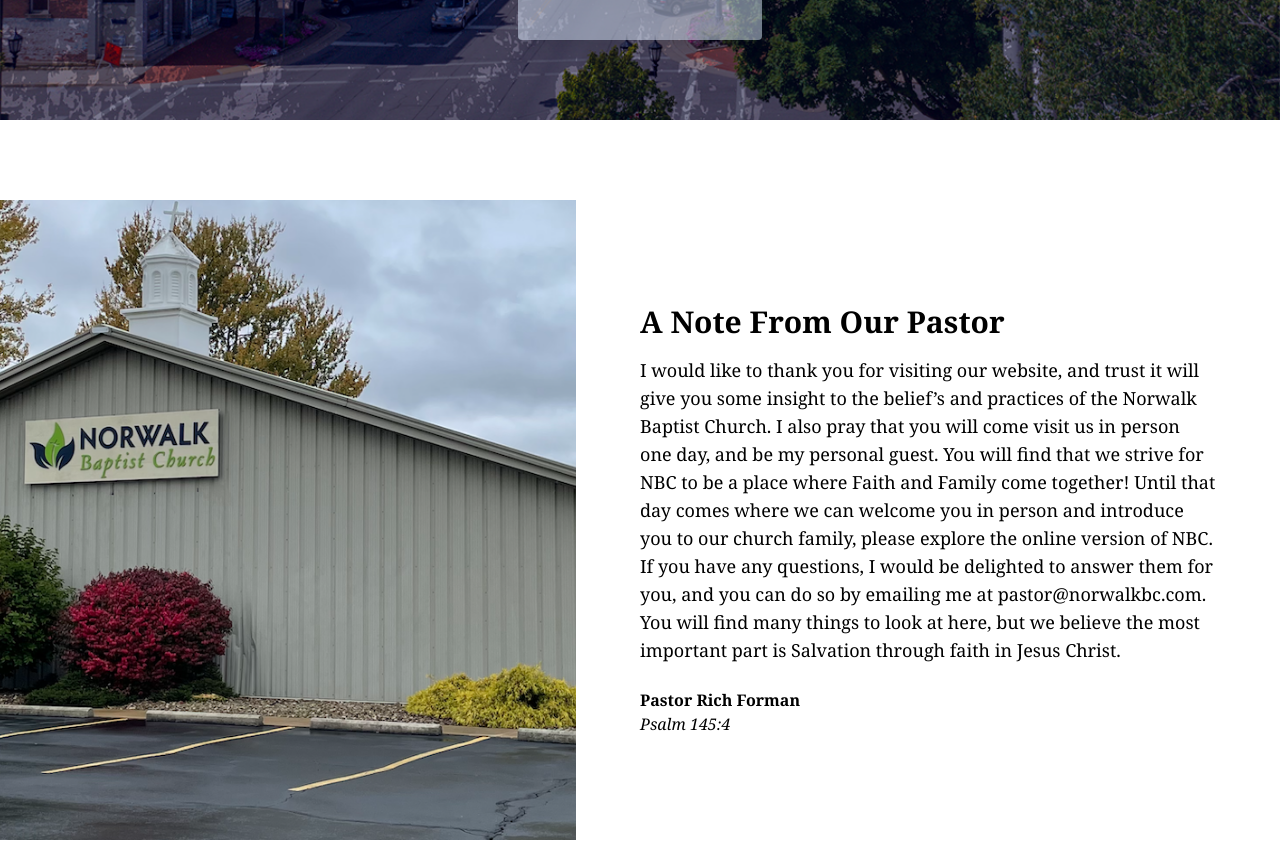
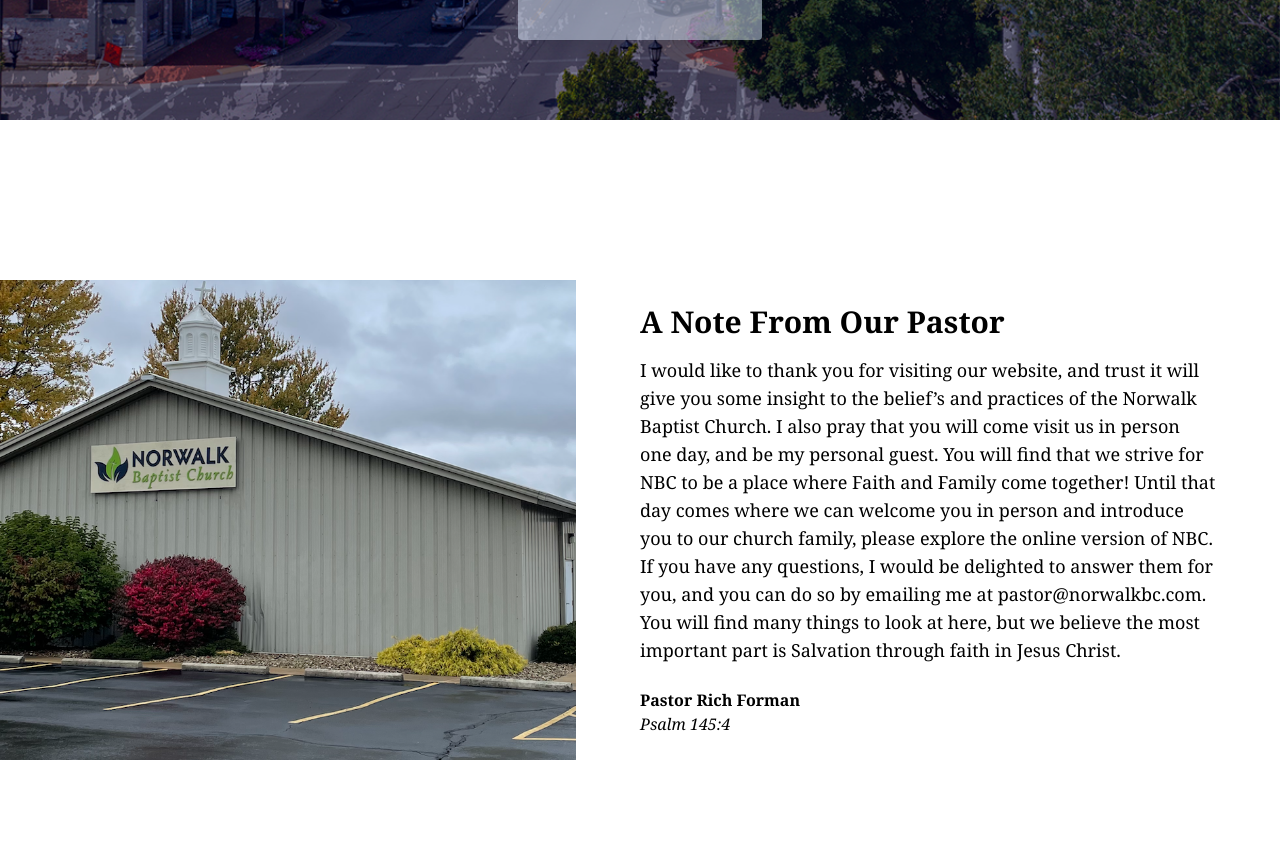
Before and after one commit to aboundsuite/norwalk, a Next.js app: page / in a window 1280 px wide. Shown: the part 680-1522 px from the top of the page. Built offline with nearby package versions, Linux system fonts and the light colour scheme.

Commit message:
Migrating to new repository

```diff
--- a/src/app/components/About.tsx
+++ b/src/app/components/About.tsx
@@ -2,7 +2,7 @@ import React from 'react';
 
 const About = () => {
   return (
-    <section className="flex flex-col md:flex-row items-center justify-center h-screen bg-white text-black py-20">
+    <section className="flex flex-col md:flex-row items-center justify-center h-screen bg-white text-black py-40">
       <div className="flex-1 h-full">
         <img
           src="/norwalk_building.png"
--- a/src/app/components/Pastor.tsx
+++ b/src/app/components/Pastor.tsx
@@ -2,7 +2,7 @@ import React from 'react';
 
 const Pastor = () => {
   return (
-    <section className="flex flex-col md:flex-row items-center justify-center h-screen bg-white text-black py-20">
+    <section className="flex flex-col md:flex-row items-center justify-center h-screen bg-white text-black py-40">
       <div className="flex-1 h-full">
         <img
           src="/Pastor_Photo.png"
--- a/src/app/components/ServiceSchedule.tsx
+++ b/src/app/components/ServiceSchedule.tsx
@@ -2,7 +2,7 @@ import React from 'react';
 
 const ServiceSchedule = () => {
   return (
-    <section className="flex items-center justify-center h-screen bg-blue-900 text-white">
+    <section className="flex items-center justify-center h-screen bg-blue-900 text-white py-40">
       <div className="container mx-auto px-8 md:px-20 py-16 md:py-24 flex flex-col md:flex-row justify-between items-start" style={{ maxWidth: '940px' }}>
         <div className="flex flex-col items-center md:items-start text-center md:text-left mb-16 md:mb-0 md:w-1/2 md:mr-8">
           <div className="mb-4">
```
Also changed, not shown: 1 other file (tests, documents, lock files or other folders).
